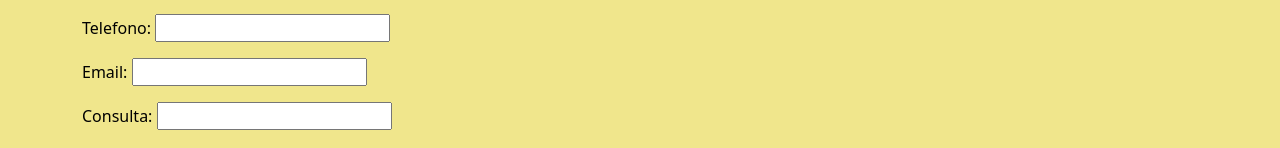
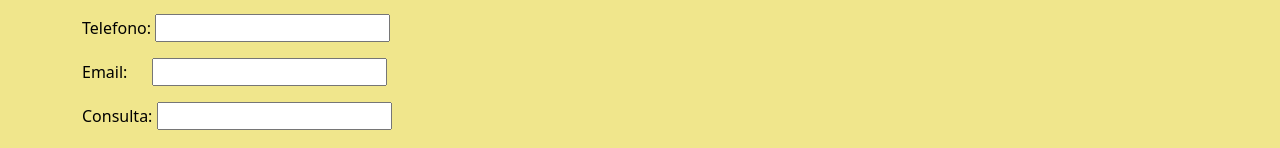
Before and after one commit to JColonna/Bootstrap, a plain HTML site: page contacto.html in a window 1280 px wide. Shown: the part 1146-1294 px from the top of the page. Drawn offline with nearby package versions, Linux system fonts and the light colour scheme.

Commit message:
Proyecto final segunda entrega

```diff
--- a/contacto.html
+++ b/contacto.html
@@ -83,7 +83,7 @@
                 <p>Nombre: <input type="text"></p>
                 <p>Apellido: <input type="text"></p>
                 <p>Telefono: <input type="number"></p>
-                <p>Email: <input type="email" class="" ></p>
+                <p>Email: <input type="email" class="alinear" ></p>
                 <p>Consulta: <input type="text"></p>
             </form>
         </div>
```
